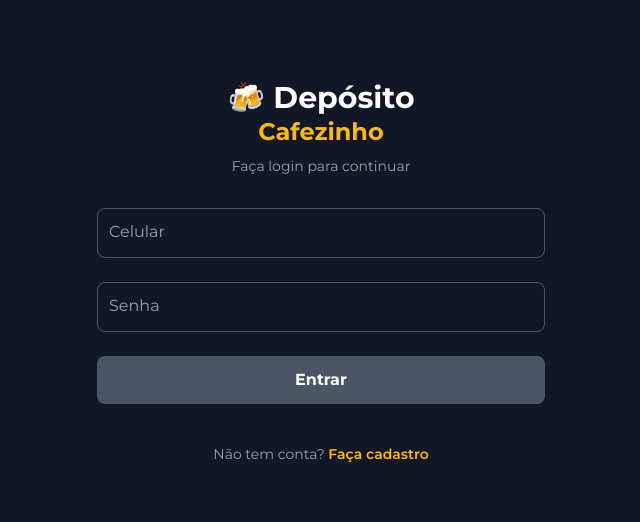
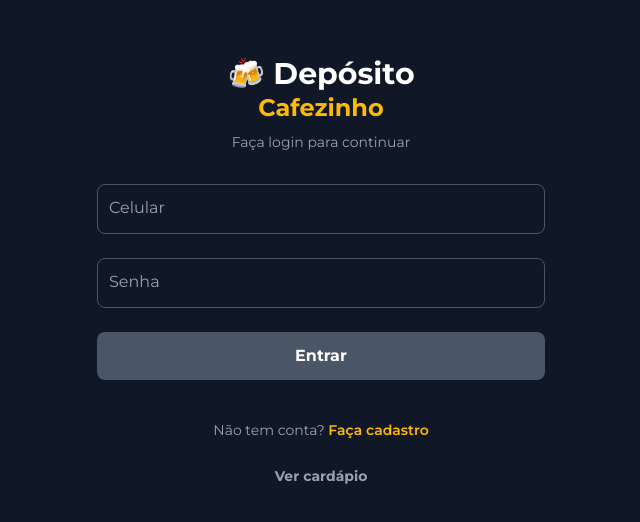
Before and after one commit to flavio16silva/deposito-cafezinho-react, a React (Vite) app: page /login in a window 1280 px wide. Shown: the part 128-650 px from the top of the page, without its empty margins (319-959 px from the left). Built offline with nearby package versions, Linux system fonts and the light colour scheme.

Commit message:
Login: Verifica se tem carrinho pendente -> usuario logar e executar pedido

```diff
--- a/src/components/login.jsx
+++ b/src/components/login.jsx
@@ -1,11 +1,15 @@
 // Importa os hooks necessários
 import { useState } from 'react'
 import { Link, useNavigate } from 'react-router-dom'
+import { useContext } from 'react'
+import { CarrinhoContext } from '../context/carrinhoContext'
 
 const Login = () => {
   // Estados para armazenar os dados do formulário
   const [celular, setCelular] = useState('')
   const [senha, setSenha] = useState('')
+
+  const { adicionar } = useContext(CarrinhoContext)
 
   // Estados para controlar o foco dos campos (placeholder sobe)
   const [focoCelular, setFocoCelular] = useState(false)
@@ -42,7 +46,6 @@ const Login = () => {
 
     // Busca usuário salvo no localStorage
     const usuarioSalvo = localStorage.getItem('usuario')
-
     if (!usuarioSalvo) {
       alert('Usuário não encontrado! Faça seu cadastro primeiro.')
       return
@@ -52,9 +55,27 @@ const Login = () => {
 
     // Verifica se o celular e senha correspondem
     if (usuario.telefone === celular && usuario.senha === senha) {
-      // Marca como logado
-      localStorage.setItem('logado', 'true')
+      localStorage.setItem('logado', 'true') // Marca como logado
       alert(`✅ Bem-vindo(a) de volta, ${usuario.nome}!`)
+
+      // Verifica se tinha carrinho pendente antes do login
+      const carrinhoPendente = localStorage.getItem('carrinhoPendente')
+
+      if (carrinhoPendente) {
+        // Recupera os itens do carrinho pendente
+        const itensPendentes = JSON.parse(carrinhoPendente)
+
+        // Adiciona cada item ao carrinho atual
+        itensPendentes.forEach(item => {
+          adicionar(item)
+        })
+
+        // Remove o carrinho pendente (já foi recuperado)
+        localStorage.removeItem('carrinhoPendente')
+
+        alert('🛒 Seu carrinho foi restaurado! Continue seu pedido.')
+      }
+
       navigate('/salgados')
     } else {
       alert('❌ Celular ou senha incorretos!')
@@ -146,6 +167,16 @@ const Login = () => {
             </p>
           </div>
 
+          {/* Link para ver cardápio sem login */}
+          <div className="text-center mt-2">
+            <Link
+              to="/salgados"
+              className="text-gray-400 hover:text-amber-400 transition-colors text-sm font-bold"
+            >
+              Ver cardápio
+            </Link>
+          </div>
+
         </div>
 
       </div>
```
